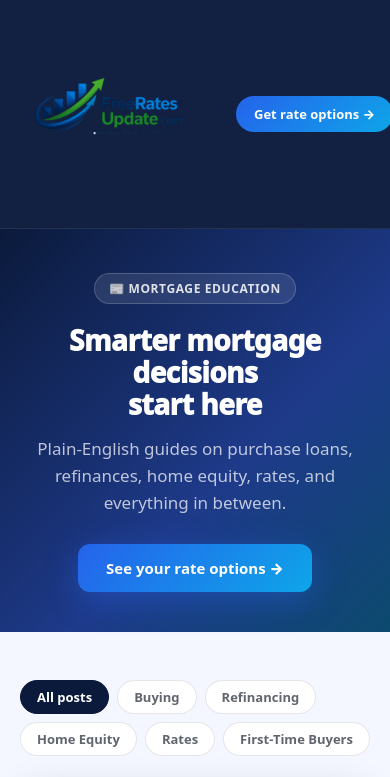
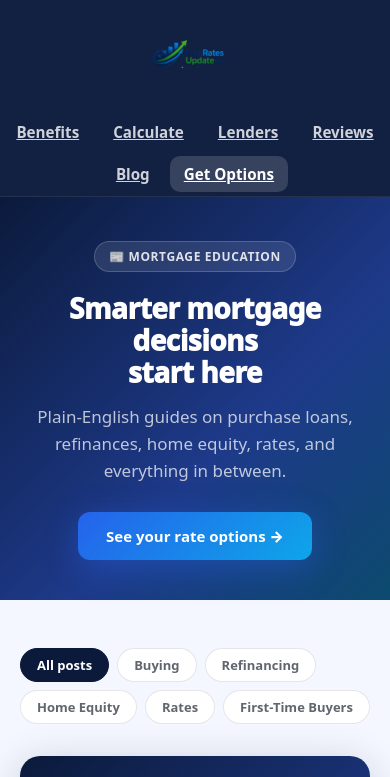
Before and after one commit to davidmday99-lgtm/freeratesupdate.com, a plain HTML site: page blog/index.html in a window 390 px wide. Shown: the top 777 px of the page. Drawn offline with Linux system fonts and the light colour scheme.

Commit message:
blog nav: restructure to match main site (stacked logo + nav links); resize logo to 250px main/180px blog
- Main site: 250px logo, stacked nav, responsive 180px/140px
- Blog: 150px logo, stacked nav with links, responsive 120px/100px
- Both now have same nav structure as main site

```diff
--- a/blog/index.html
+++ b/blog/index.html
@@ -39,26 +39,31 @@
     }
     .nav-inner {
       max-width: 1100px; margin: 0 auto;
-      padding: 14px 20px;
-      display: flex; align-items: center; justify-content: space-between; gap: 16px;
+      display: flex; flex-direction: column; align-items: center;
+      gap: 6px; padding: 8px 0 4px;
     }
     .nav-brand {
-      font-weight: 900; font-size: 17px; letter-spacing: .3px;
-      color: #fff; text-decoration: none;
-      display: flex; align-items: center; gap: 10px;
+      display: flex; align-items: center;
     }
     .nav-logo {
-      height: 200px; width: auto;
+      height: 150px; width: auto;
     }
-    .nav-cta {
-      display: inline-flex; align-items: center; gap: 7px;
-      padding: 9px 18px; border-radius: 999px;
-      background: linear-gradient(135deg, var(--blue), var(--teal));
-      color: #fff; font-weight: 800; font-size: 13px;
-      text-decoration: none; white-space: nowrap;
-      transition: opacity .15s;
+    .nav-links {
+      display: flex; align-items: center; justify-content: center; gap: 20px;
     }
-    .nav-cta:hover { opacity: .88; }
+    .nav-links a {
+      font-size: 0.95rem; font-weight: 700; color: rgba(255,255,255,.8);
+      padding: 8px 14px; border-radius: 10px; transition: all .2s;
+    }
+    .nav-links a:hover { color: #fff; background: rgba(255,255,255,.1); }
+    .nav-links a.active { color: #fff; background: rgba(255,255,255,.15); }
+    @media (max-width: 768px) {
+      .nav-logo { height: 120px; }
+      .nav-links { flex-wrap: wrap; gap: 6px; }
+    }
+    @media (max-width: 480px) {
+      .nav-logo { height: 100px; }
+    }
 
     /* Hero */
     .hero {
@@ -218,7 +223,14 @@
       <a class="nav-brand" href="/">
         <img class="nav-logo" src="/assets/logo.png" alt="FreeRatesUpdate.com">
       </a>
-      <a class="nav-cta" href="/#quote">Get rate options →</a>
+      <div class="nav-links">
+        <a href="/#benefits">Benefits</a>
+        <a href="/#calculator">Calculate</a>
+        <a href="/#lenders">Lenders</a>
+        <a href="/#testimonials">Reviews</a>
+        <a href="/blog/">Blog</a>
+        <a href="/#quote" class="active">Get Options</a>
+      </div>
     </div>
   </nav>
 
```
Also changed, not shown: index.html (+4 -4 lines).
